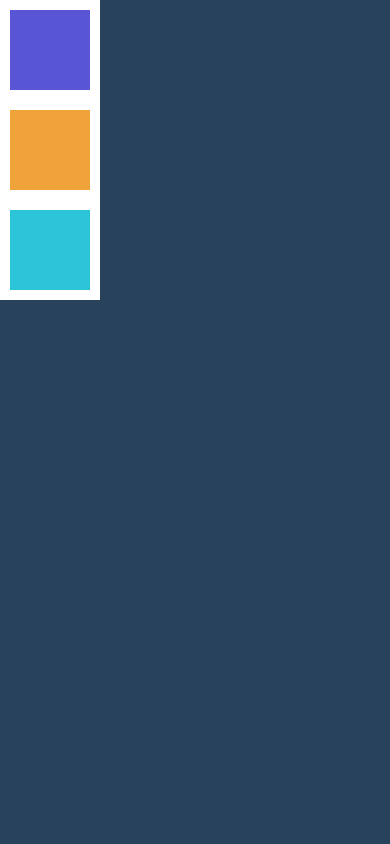
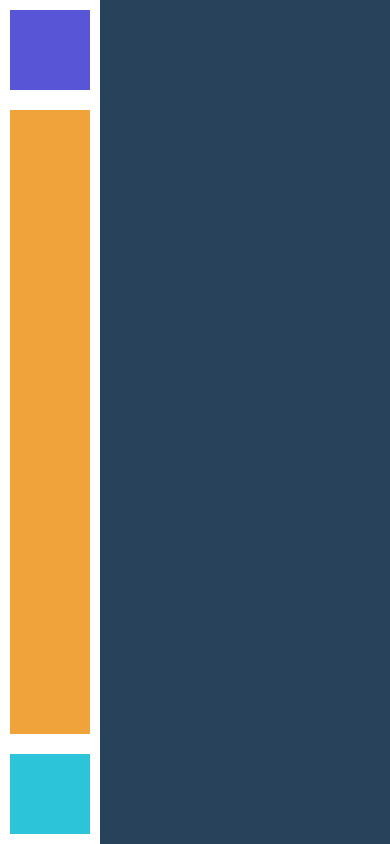
Before and after one commit to ColomaRaul/react-native-counter, a React Native app: screen / in a window 390 px wide. Built offline with nearby package versions, Linux system fonts and the light colour scheme.

Commit message:
solution task 1

```diff
--- a/src/screens/TaskScreen.tsx
+++ b/src/screens/TaskScreen.tsx
@@ -25,7 +25,8 @@ const styles = StyleSheet.create({
     },
     boxOrange: {
         width: 100,
-        height: 100,
+        // height: 100,
+        flex: 1,
         backgroundColor: '#F0A23B',
         borderWidth: 10,
         borderColor: 'white',
```
